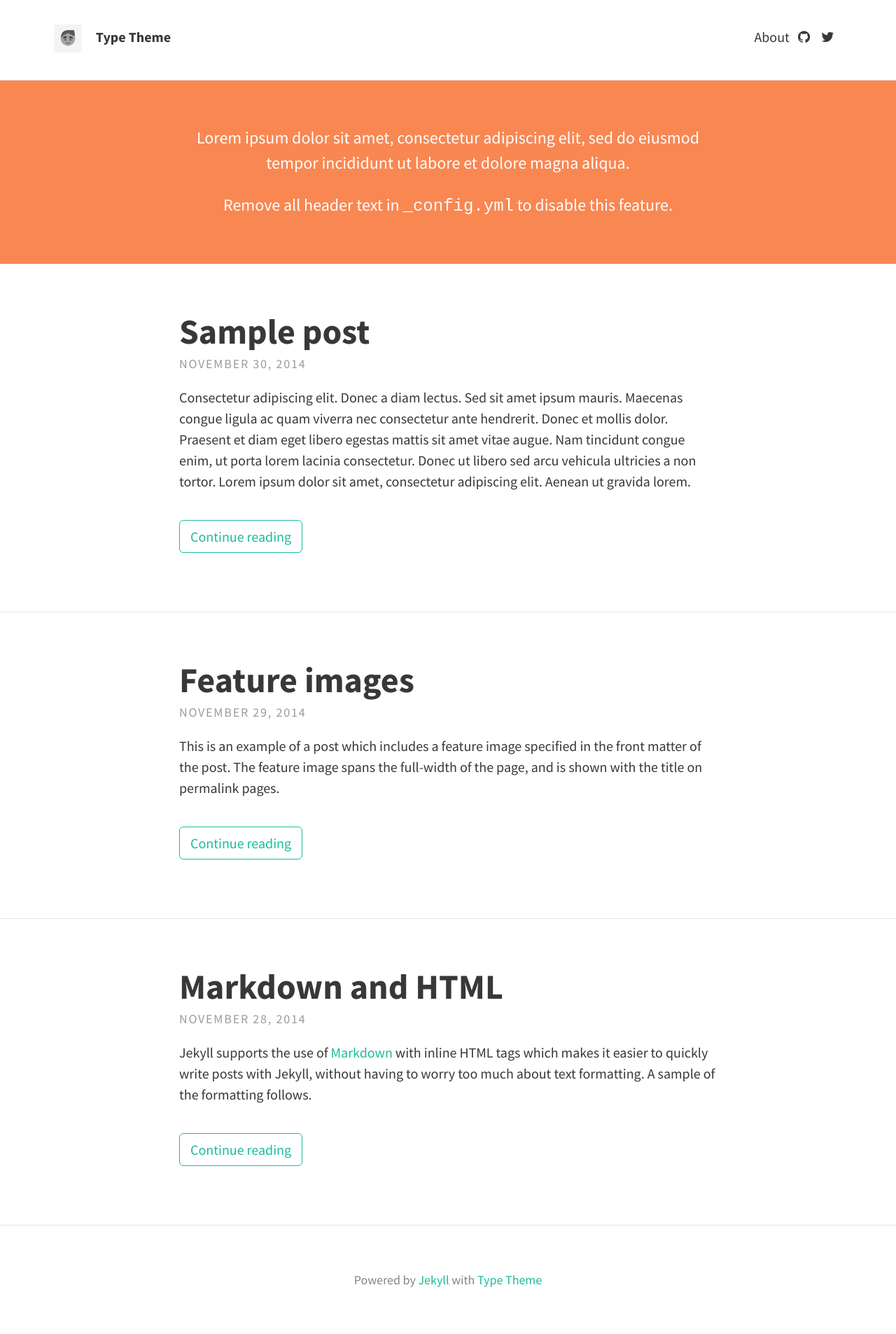
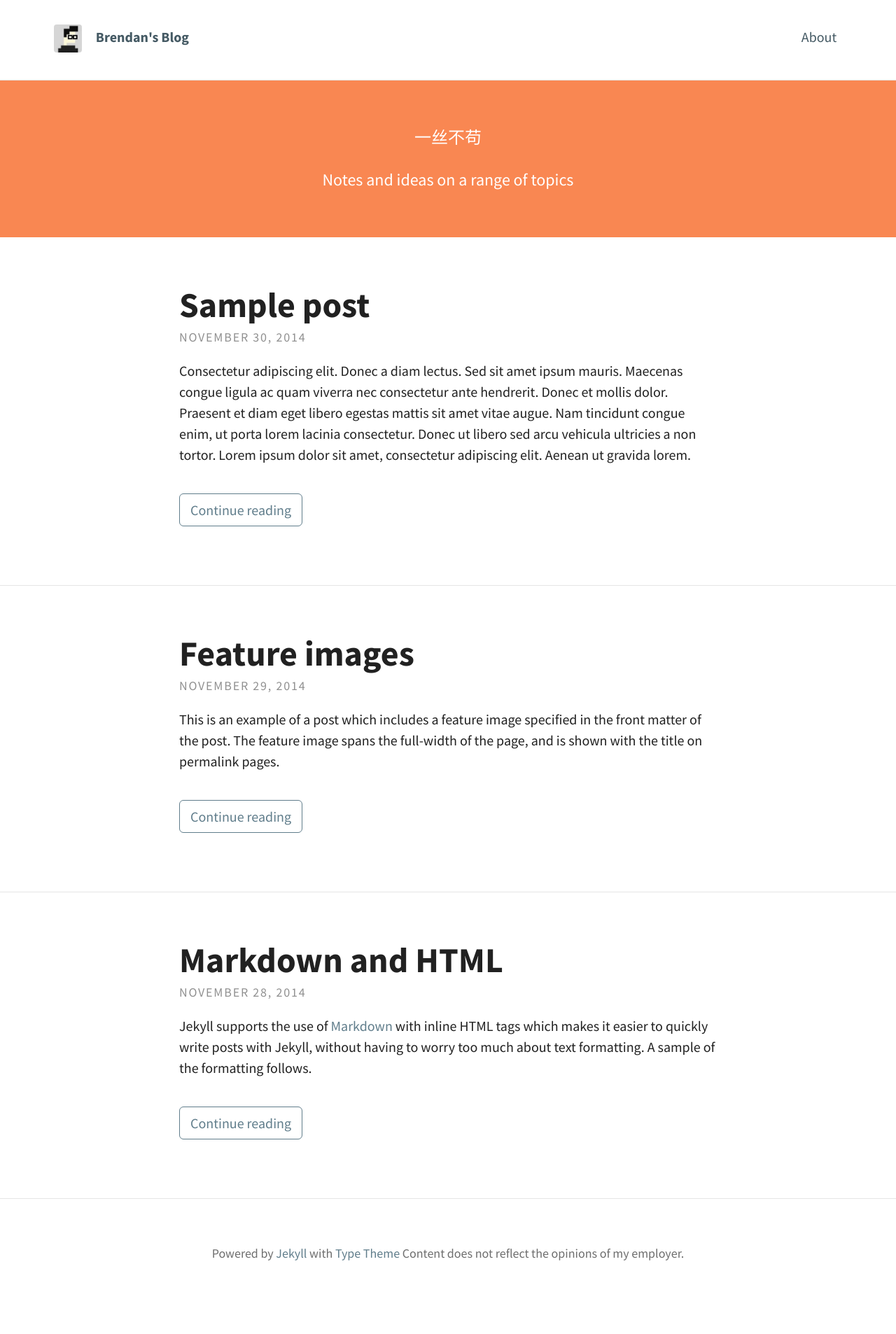
Before and after one commit to bcooney/bcooney.github.io, a Jekyll site: the page built from index.html, in a window 1280 px wide. Shown: the whole page at 70% size. Built offline with Jekyll 4.4.1, drawn with Linux system fonts in a browser that asks for light colours; nearby versions of some CDN libraries; the list of posts is cut into pages by our own code; after the commit the page ends 1868 px from its top, so only the background shows below that.

Commit message:
1st style tweak

```diff
--- a/_config.yml
+++ b/_config.yml
@@ -1,23 +1,23 @@
 # SITE CONFIGURATION
 baseurl: "" # the subpath of your site, e.g. /blog/
-url: "http://example.com" # the base hostname & protocol for your site
+url: "https://bcooney.github.io/" # the base hostname & protocol for your site
 
 # THEME-SPECIFIC CONFIGURATION
 theme:
   # Meta
-  title: Type Theme
-  avatar: avatar.png
+  title: Brendan's Blog
+  avatar: logo.png
   gravatar: # Email MD5 hash
   description: "A website with blog posts and pages" # used by search engines
 
   # Header and footer text
   header_text: >
-     <p>Lorem ipsum dolor sit amet, consectetur adipiscing elit, sed do eiusmod tempor incididunt ut labore et dolore magna aliqua.</p>
+     <p>一丝不苟</p>
 
-     <p>Remove all header text in <code>_config.yml</code> to disable this feature.</p>
+     <p>Notes and ideas on a range of topics</p>
   header_text_feature_image:
   footer_text: >
-   Powered by <a href="http://jekyllrb.com">Jekyll</a> with <a href="https://rohanchandra.github.io/project/type/">Type Theme</a>
+   Powered by <a href="http://jekyllrb.com">Jekyll</a> with <a href="https://rohanchandra.github.io/project/type/">Type Theme</a> Content does not reflect the opinions of my employer.
 
   # Icons
   rss: false
@@ -27,7 +27,7 @@ theme:
   dribbble:
   facebook:
   flickr:
-  github: "rohanchandra/type-theme"
+  github:
   google_plus:
   instagram:
   linkedin:  # Full URL
@@ -37,7 +37,7 @@ theme:
   stack_exchange:  # Full URL
   steam:
   tumblr:
-  twitter: "twitter"
+  twitter:
   wordpress:
   youtube:
 
@@ -47,7 +47,7 @@ theme:
   katex: true # Enable if using math markup
 
   # Localization strings
-  str_follow_on: "Follow on"
+  # str_follow_on: "Follow on"
   str_rss_follow: "Follow RSS feed"
   str_email: "Email"
   str_next: "Next"
--- a/_sass/base/_variables.scss
+++ b/_sass/base/_variables.scss
@@ -14,12 +14,12 @@ $background-color: #fff;
 $border-color: rgba(0, 0, 0, 0.1); // rgba recommended if using feature images
 
 // Typography colours
-$text-color: #383838;
-$link-color: #1ABC9C;
-$selection-color: #D4D4D4; // visible when highlighting text
+$text-color: #212121;
+$link-color: #607D8B;
+$selection-color: #FFC107; // visible when highlighting text
 
 // Header colours
-$header-link-color: #383838;
+$header-link-color: #455A64;
 
 // Feature image for articles
 $feature-image-text-color: #fff;
```
Also changed, not shown: img/logo.png (added).
